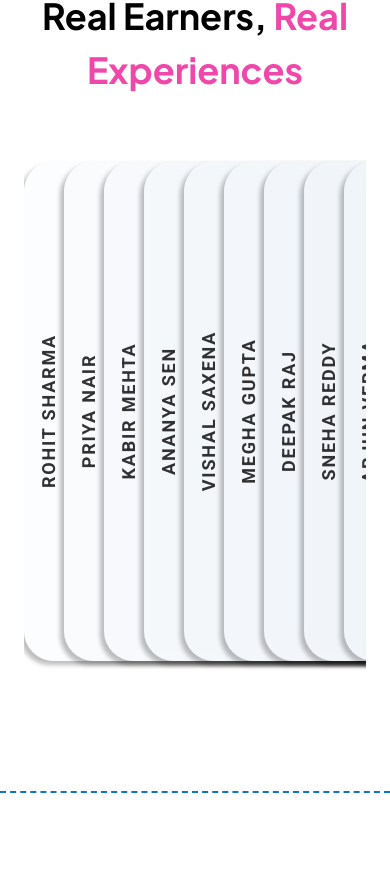
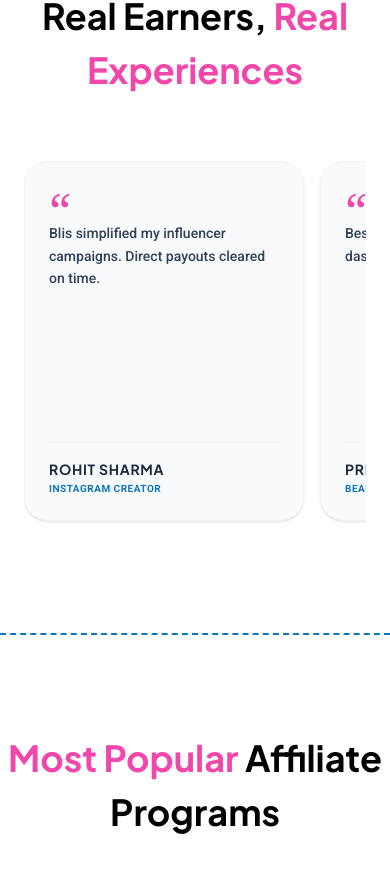
Before and after one commit to sahilbhargava6/blis_frontend, a Next.js app: page / in a window 390 px wide. Shown: the part 2949-3835 px from the top of the page. Built offline with nearby package versions, Linux system fonts and the light colour scheme.

Commit message:
feat: initialize homepage with hero section, navigation, and core feature components

```diff
--- a/src/app/page.tsx
+++ b/src/app/page.tsx
@@ -378,8 +378,8 @@
           </h2>
         </div>
 
-        {/* Stacked Layout Wrapper — Figma: W:400 H:500, radius:30, fill #F0F3F9 20%, glass + drop-shadow */}
-        <div className="relative w-full max-w-5xl mx-auto h-[550px] mt-8 overflow-hidden select-none">
+        {/* Desktop Stacked Layout Wrapper — Figma: W:400 H:500, radius:30, fill #F0F3F9 20%, glass + drop-shadow */}
+        <div className="hidden md:block relative w-full max-w-5xl mx-auto h-[550px] mt-8 overflow-hidden select-none">
           {testimonials.map((testimonial, idx) => {
             const isActive = idx === activeTestimonial;
 
@@ -437,6 +437,31 @@
               </div>
             );
           })}
+        </div>
+
+        {/* Mobile Horizontal Carousel — clean grid scroll */}
+        <div className="md:hidden flex overflow-x-auto gap-4 py-4 px-2 scrollbar-hide snap-x snap-mandatory">
+          {testimonials.map((testimonial, idx) => (
+            <div
+              key={idx}
+              className="flex-shrink-0 w-[280px] bg-slate-50 border border-slate-100 rounded-3xl p-6 snap-start shadow-sm flex flex-col justify-between h-[360px] font-['Roboto']"
+            >
+              <div className="space-y-3">
+                <span className="text-5xl leading-none text-[#F047AB] font-serif block h-6">&ldquo;</span>
+                <p className="text-sm font-medium text-slate-700 leading-relaxed">
+                  {testimonial.comment}
+                </p>
+              </div>
+              <div className="pt-4 border-t border-slate-100">
+                <h4 className="text-sm font-bold text-slate-800 font-['Plus_Jakarta_Sans'] uppercase tracking-wider">
+                  {testimonial.name}
+                </h4>
+                <p className="text-[10px] text-[#0E76C0] font-extrabold uppercase tracking-wider mt-0.5">
+                  {testimonial.type}
+                </p>
+              </div>
+            </div>
+          ))}
         </div>
 
       </section>
```
